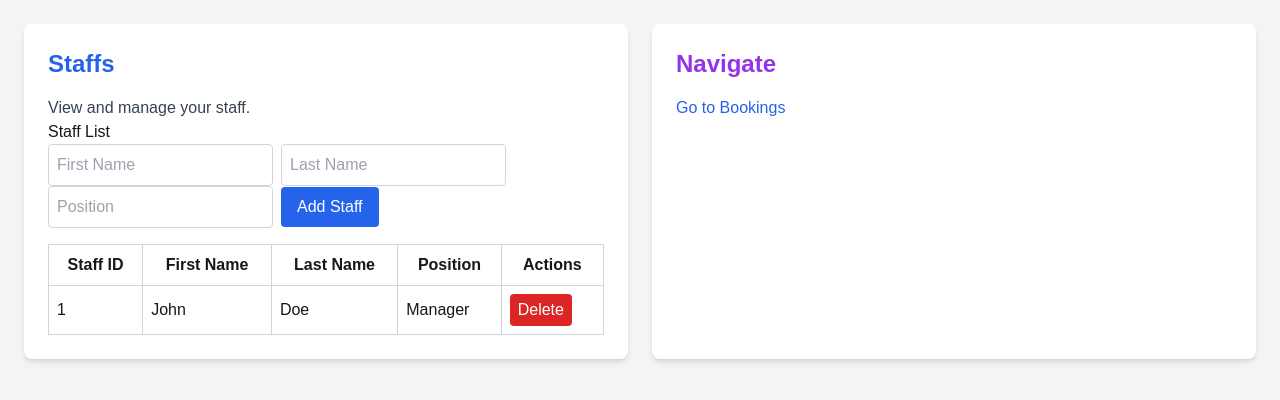
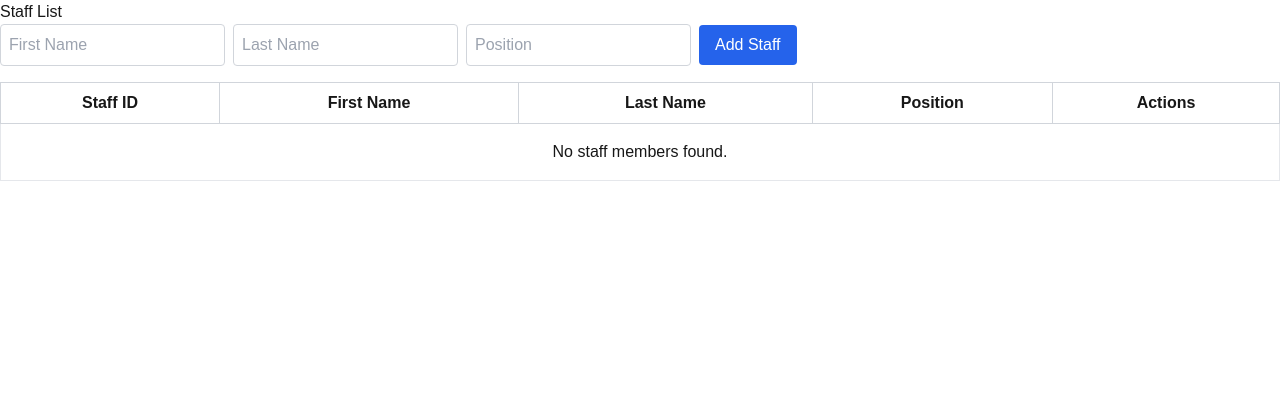
Before and after one commit to Chizstic/final-proj, a Next.js app: page /admin in a window 1280 px wide. Shown: the top 400 px of the page. Built offline with nearby package versions, Linux system fonts and the light colour scheme.

Commit message:
Feat:please ma deploy na

```diff
--- a/pages/admin.tsx
+++ b/pages/admin.tsx
@@ -1,61 +1,26 @@
-// src/pages/AdminPage.tsx
-import React, { useState, useEffect } from 'react';
-import Link from 'next/link';
+// src/pages/admin.tsx
+import React, { useState } from 'react';
 import StaffList from './stafflist';
 import { Staff } from './api/type';
 
 const AdminPage: React.FC = () => {
-  const [staffList, setStaffList] = useState<Staff[]>([]);
-
-  const fetchStaffList = async () => {
-    try {
-      // Simulated fetch staff list for Next.js
-      const data: Staff[] = [
-        { id: 1, firstName: 'John', lastName: 'Doe', position: 'Manager' },
-        // Add more sample data if necessary
-      ];
-      setStaffList(data);
-    } catch (error) {
-      console.error("Failed to fetch staff list:", error);
-      setStaffList([]); // Set to empty array on error
-    }
-  };
-
-  useEffect(() => {
-    fetchStaffList();
-  }, []);
+  const [staffList, setStaffList] = useState<Staff[]>([]); // Initialize as an empty array
 
   const handleAddStaff = (newStaff: Staff) => {
-    setStaffList((prev) => [...prev, newStaff]);
+    setStaffList((prev) => [...prev, newStaff]); // Add new staff to the list
   };
 
   const handleDeleteStaff = (staffId: number) => {
-    setStaffList((prev) => prev.filter(staff => staff.id !== staffId));
+    setStaffList((prev) => prev.filter(staff => staff.id !== staffId)); // Remove staff by ID
   };
 
   return (
-    <div className="min-h-screen bg-gray-100 flex">
-      <main className="flex-1 p-6">
-        <div className="grid grid-cols-1 md:grid-cols-2 gap-6">
-          <section className="bg-white shadow-md rounded-lg p-6">
-            <h2 className="text-2xl font-semibold mb-4 text-blue-600">Staffs</h2>
-            <p className="text-gray-700">View and manage your staff.</p>
-
-            <StaffList
-              staffList={staffList}
-              handleAddStaff={handleAddStaff}
-              handleDeleteStaff={handleDeleteStaff}
-            />
-          </section>
-
-          <section className="bg-white shadow-md rounded-lg p-6">
-            <h2 className="text-2xl font-semibold mb-4 text-purple-600">Navigate</h2>
-            <Link href="/books" className="text-blue-600 hover:underline">
-              Go to Bookings
-            </Link>
-          </section>
-        </div>
-      </main>
+    <div>
+      <StaffList
+        staffList={staffList}
+        handleAddStaff={handleAddStaff}
+        handleDeleteStaff={handleDeleteStaff}
+      />
     </div>
   );
 };
--- a/pages/stafflist.tsx
+++ b/pages/stafflist.tsx
@@ -3,12 +3,16 @@ import React, { useState } from 'react';
 import { Staff } from './api/type';
 
 interface StaffListProps {
-  staffList: Staff[];
+  staffList?: Staff[]; // Make staffList optional
   handleAddStaff: (newStaff: Staff) => void;
   handleDeleteStaff: (staffId: number) => void;
 }
 
-const StaffList: React.FC<StaffListProps> = ({ staffList, handleAddStaff, handleDeleteStaff }) => {
+const StaffList: React.FC<StaffListProps> = ({
+  staffList = [], // Default to an empty array
+  handleAddStaff,
+  handleDeleteStaff
+}) => {
   const [firstName, setFirstName] = useState<string>('');
   const [lastName, setLastName] = useState<string>('');
   const [position, setPosition] = useState<string>('');
```
